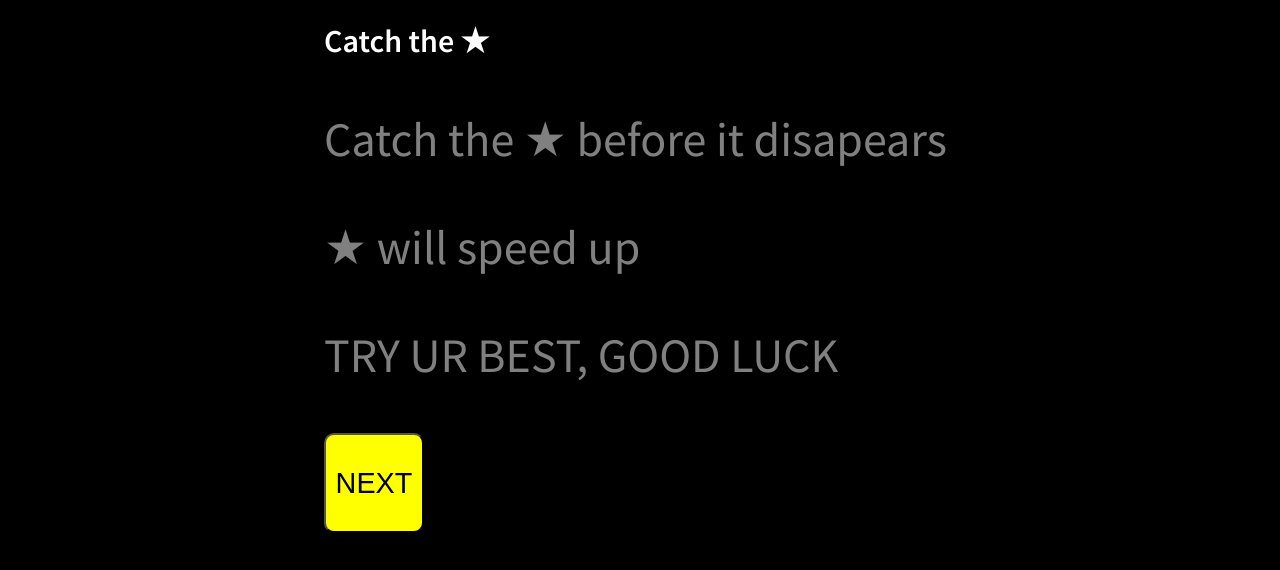
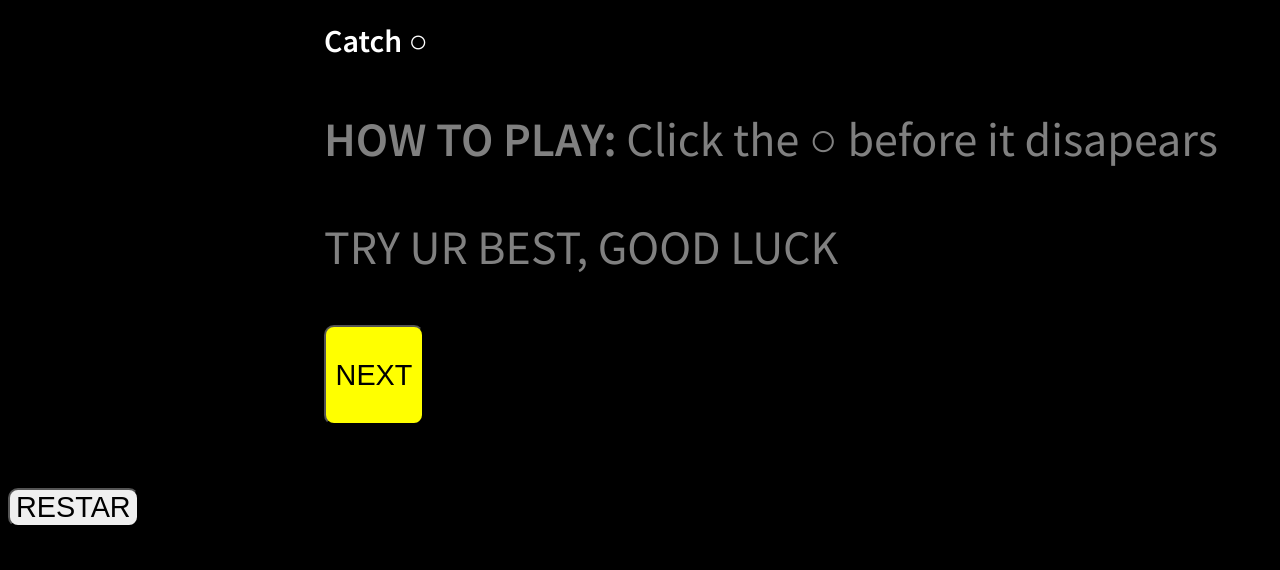
Before and after one commit to MMMMorning/techwebass1st, a plain HTML site: page index.html in a window 1280 px wide. Shown: the top 570 px of the page. Drawn offline with nearby package versions, Linux system fonts and the light colour scheme.

Commit message:
Add files via upload

```diff
--- a/index.html
+++ b/index.html
@@ -4,7 +4,7 @@
 
   <!-- name of the game -->
   <meta charset="utf-8">
-  <title>Catch the STARS</title>
+  <title>Catch the BUBBLE</title>
 
   <link href="pratice.css" rel="stylesheet" >
   <link href="http://fonts.googleapis.com/css?family=Source+Sans+Pro:300,400,600,300italic" rel="stylesheet" type="text/css" />
@@ -12,32 +12,13 @@
 <!-- link to Jquery   -->
 <script src="http://ajax.googleapis.com/ajax/libs/jquery/1.8.0/jquery.min.js"></script>
 
-<!--
-<script>
-$(document).start(){
-  $('buton').click(){
-    $(this).hide();
-  });
-});
-</script>
-<script>
-function myFunction()
-{
-var x=document.getElementById("guide");  // 找到元素
-x.innerHTML="Hello JavaScript!";    // 改变内容
-
-document.body.style.backgroundColor = "red";
-}
-</script>-->
-
 </head>
 <body>
 
 <!--here is the first page seen by users, Which is an instructon about the game-->
 <div id="instruction">
-<h1>Catch the ★</h1>
-<p>Catch the ★ before it disapears</p>
-<p>★ will speed up</p>
+<h1>Catch ○ </h1>
+<p> <strong>HOW TO PLAY: </strong> Click the <font size=50px> ○ </font>  before it disapears</p>
 <p>TRY UR BEST, GOOD LUCK</p>
 <p><button class="star" type="button" onclick="toSelect()" id="nextB">NEXT</button></p>
 </div>
@@ -47,6 +28,7 @@ document.body.style.backgroundColor = "red";
   <p id="guide">Select your favriate color: </p>
 
   <p><select id="selectC" >
+  <option disabled="disabled" selected="selected" value="none">select color</option>
 	<option style="color:red" value="red">Red</option>
 	<option style="color:lightblue" value="lightblue">Blue</option>
 	<option style="color:lightgreen" value="lightgreen">Green</option>
@@ -60,7 +42,8 @@ document.body.style.backgroundColor = "red";
   <p><button class="star" type="button" onclick="gameStart()" id="startB">GO</button></p>
 </div>
 
-<div><canvas id="canvasContainer"></canvas></div>
+<div id="canvasPlace"><canvas id="canvasContainer"></canvas>
+<p><button id="backB" onclick="backSelect()">RESTAR</button></p></div>
 
 
 
```
